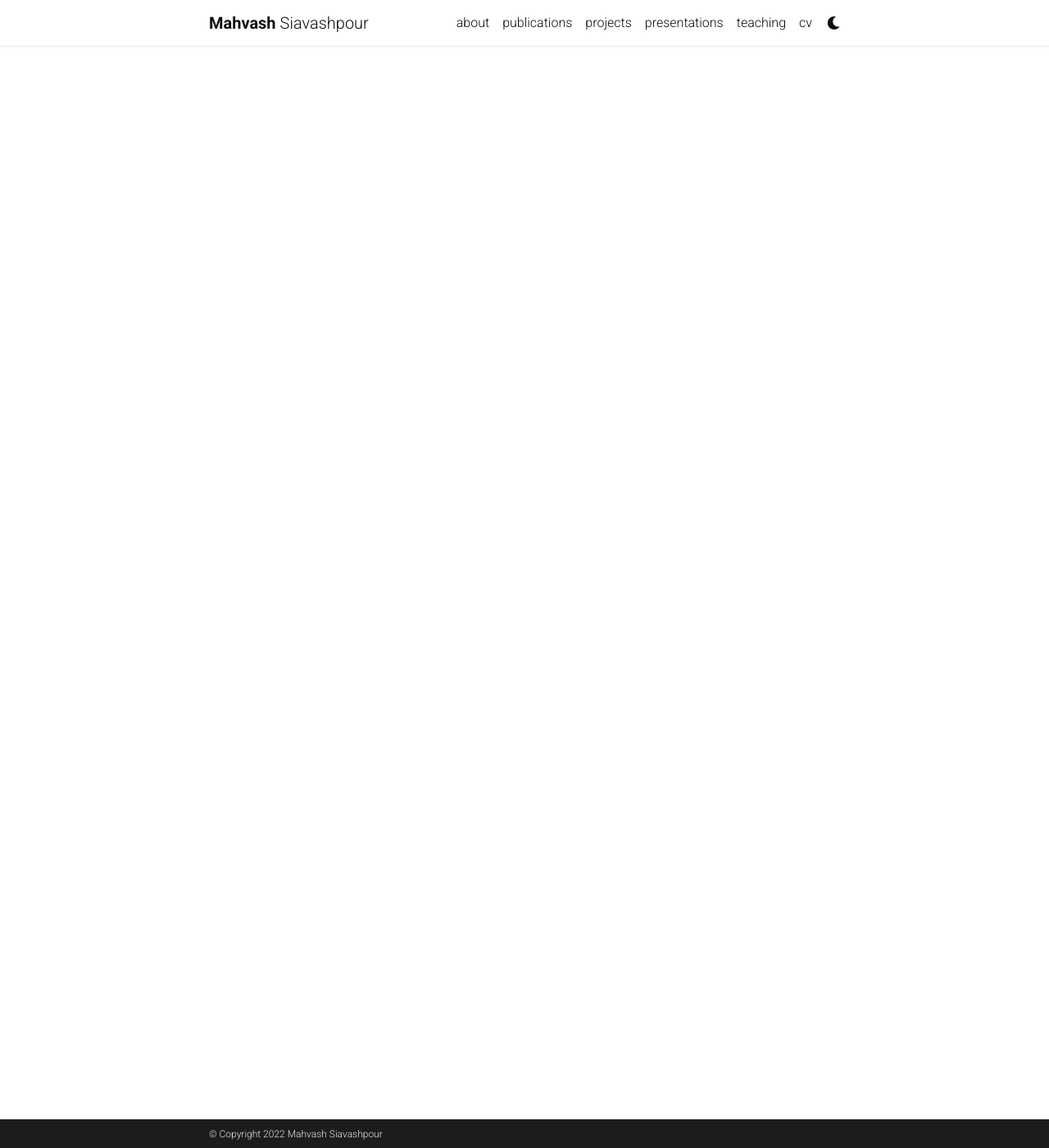
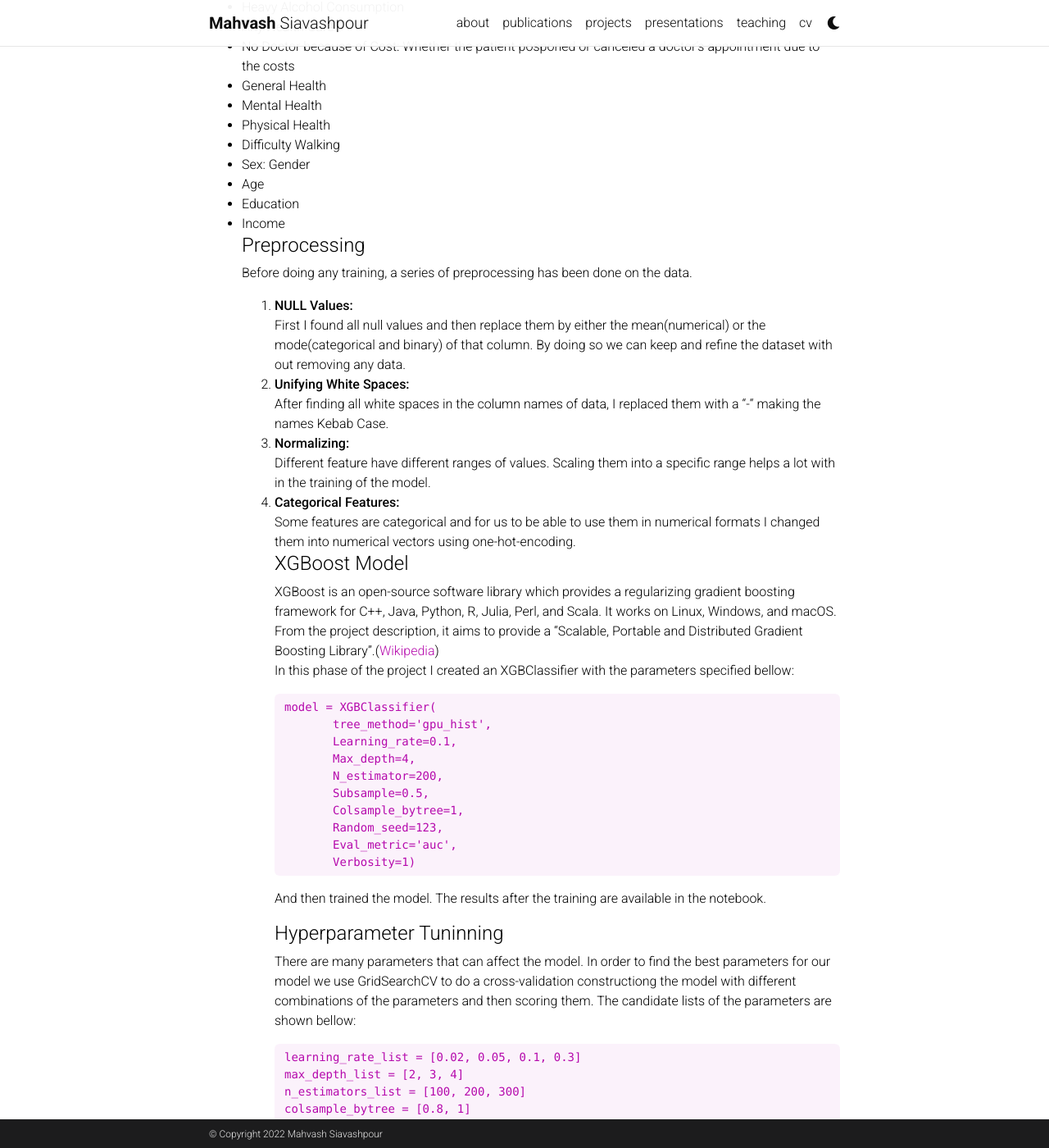
Before and after one commit to mahvash-siavashpour/mahvash-siavashpour.github.io, a Jekyll site: the page built from _projects/1_project.md, in a window 1280 px wide and 1400 px high, scrolled down 1834 px. Shown: the whole window at 82% size. Built offline with Jekyll 4.4.1, drawn with Linux system fonts in a browser that asks for light colours; comment, search, counter and statistics services are not loaded; a style sheet for code colours, icons or effects is not loaded; some of the changed text lies outside the part shown.

Commit message:
minor changes

````diff
--- a/_projects/1_project.md
+++ b/_projects/1_project.md
@@ -33,4 +32,62 @@ In the last section of this project, the fashion_mnist dataset was imported to t
 ### Clustering
 ### Association Rule Extraction
 ### Diabetes Detection
-The description of this project can be found [here](https://github.com/mahvash-siavashpour/Data-Mining-Excercise/blob/main/Diabetes-Detection/README.md)
+In this project a Diabetes detection model has been constructed using XGBoost or Extreme Gradient Boost, which is an open source library used for parallel tree boosting. After construnction the model, it is trained on the information of more than 70,000 patients through the questionnaire that they filled out for the Organization for Disease Control and Prevention.
+#### Dataset
+The data used in this project is the information of more than 70,000 patients through the questionnaire that they filled out for the Organization for Disease Control and Prevention. The dataset contains 22 columns as described bellow:
+- HighBP: High Blood Pressure
+- High Cholesterol
+- Cholesterol Check: Whether the patient has done a cholesterol check
+- BMI: Body Mass Index
+- Smoker
+- Stroke
+- HeartDiseaseorAttack
+- Physical Activity
+- Fruits
+- Veggies
+- Heavy Alcohol Consumption
+- Any Health Care
+- No Doctor because of Cost: Whether the patient posponed or canceled a doctor's appointment due to the costs
+- General Health
+- Mental Health
+- Physical Health
+- Difficulty Walking
+- Sex: Gender
+- Age
+- Education
+- Income
+#### Preprocessing
+Before doing any training, a series of preprocessing has been done on the data.
+1. **NULL Values:** <br>
+  First I found all null values and then replace them by either the mean(numerical) or the mode(categorical and binary) of that column.
+  By doing so we can keep and refine the dataset with out removing any data.
+2. **Unifying White Spaces:** <br>
+  After finding all white spaces in the column names of data, I replaced them with a "-" making the names Kebab Case.
+3. **Normalizing:** <br>
+  Different feature have different ranges of values. Scaling them into a specific range helps a lot with in the training of the model.
+5. **Categorical Features:** <br>
+  Some features are categorical and for us to be able to use them in numerical formats I changed them into numerical vectors using one-hot-encoding.
+#### XGBoost Model
+XGBoost is an open-source software library which provides a regularizing gradient boosting framework for C++, Java, Python, R, Julia, Perl, and Scala. It works on Linux, Windows, and macOS. From the project description, it aims to provide a "Scalable, Portable and Distributed Gradient Boosting Library".([Wikipedia](https://en.wikipedia.org/wiki/XGBoost)) <br>
+In this phase of the project I created an XGBClassifier with the parameters specified bellow: <br>
+```
+model = XGBClassifier(
+            tree_method='gpu_hist',
+            Learning_rate=0.1,
+            Max_depth=4,
+            N_estimator=200,
+            Subsample=0.5,
+            Colsample_bytree=1,
+            Random_seed=123,
+            Eval_metric='auc',
+            Verbosity=1)
+```
+And then trained the model. The results after the training are available in the notebook.
+#### Hyperparameter Tuninning
+There are many parameters that can affect the model. In order to find the best parameters for our model we use GridSearchCV to do a cross-validation constructiong the model with different combinations of the parameters and then scoring them. The candidate lists of the parameters are shown bellow:
+```
+learning_rate_list = [0.02, 0.05, 0.1, 0.3]
+max_depth_list = [2, 3, 4]
+n_estimators_list = [100, 200, 300]
+colsample_bytree = [0.8, 1]
+```
````
Also changed, not shown: other parts of _projects/1_project.md (+1 -2 lines).
